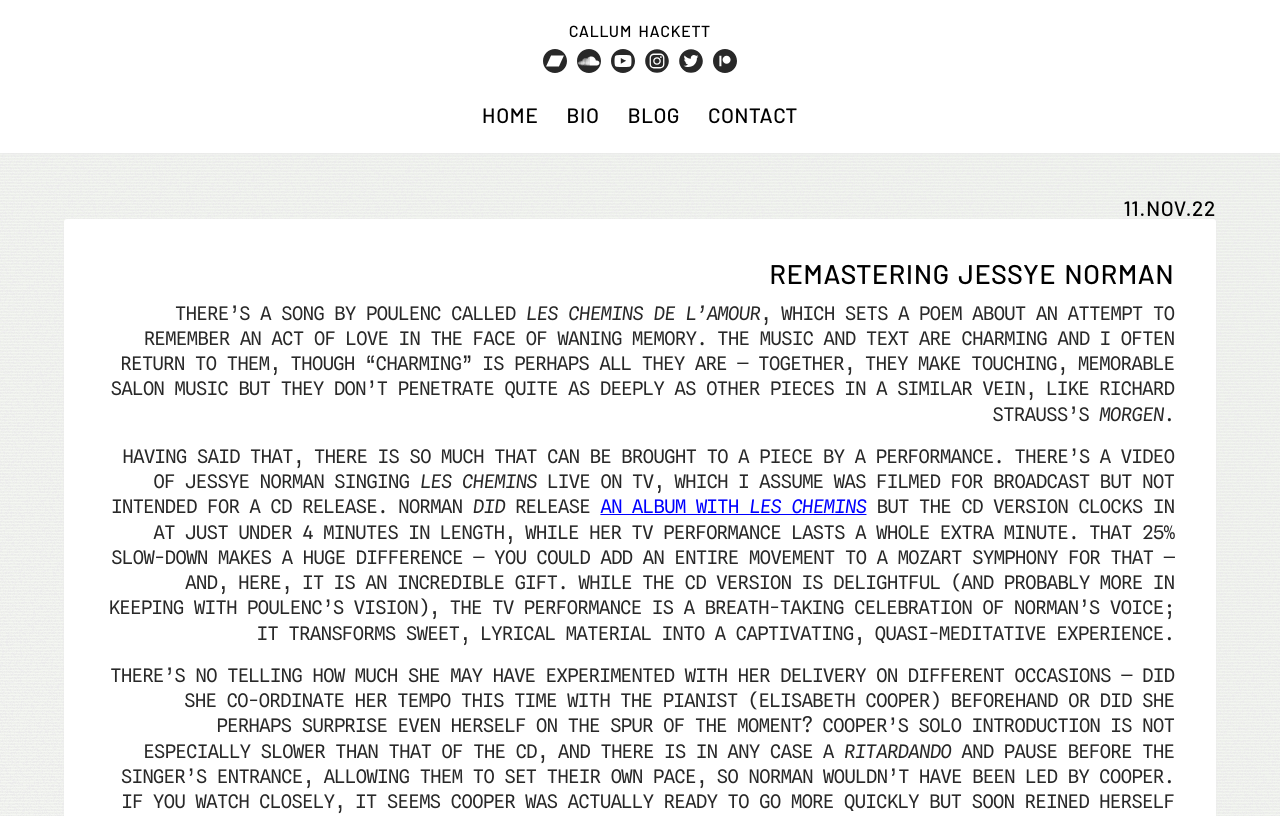
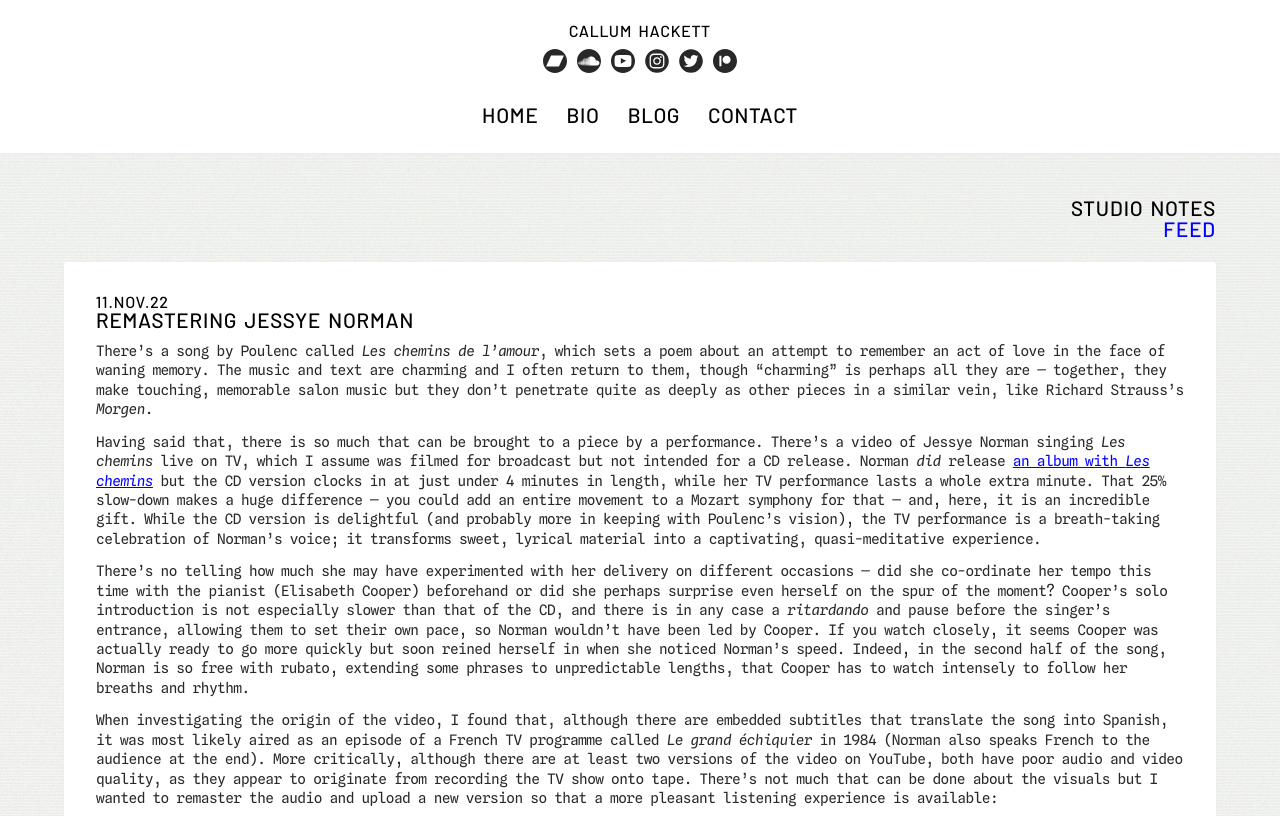
Before and after one commit to callumhackett/callumhackett.github.io, a Jekyll site: the page built from _posts/2022-11-11-jessye-norman-remastered.md, in a window 1280 px wide and 900 px high, cut to the strip 0-816 px from the top of the window. Built offline with Jekyll 4.4.1, drawn with Linux system fonts in a browser that asks for light colours.

Commit message:
added new feed link and page date logic

```diff
--- a/_layouts/page.html
+++ b/_layouts/page.html
@@ -1,15 +1,20 @@
 {% capture table-content %}
 <div id="metadata"> <!-- this appears to the left of the main body -->
-    <div>{%- if page.date -%}
-    {% include post_date.html %}
-    {%- else -%}
-    {{ page.title | smartify }}
+    {%- if page.id -%}
+    <div>Studio Notes</div>
+    <div id="feed-link"><a href="https://www.callumhackett.com/feed.xml">Feed</a></div>
     {%- endif -%}
-    {%- if page.feed-link -%}</div>
-    <div><a href="https://www.callumhackett.com/feed.xml">Feed</a></div>
+    {%- unless page.id -%}
+    <div>{{ page.title | smartify }}</div>
+    {%- endunless -%}
+    {%- if page.title == 'Studio Notes' -%}
+    <div id="feed-link"><a href="https://www.callumhackett.com/feed.xml">Feed</a></div>
     {%- endif -%}
 </div>
 <div id="page-content">
+    {%- if page.id -%}
+    <div id="post-date">{% include post_date.html %}</div>
+    {%- endif -%}
     {{ content | smartify }} <!-- this is the main body picked up from the markdown file -->
 </div>
 {% endcapture %}
```
Also changed, not shown: _posts/2022-11-11-jessye-norman-remastered.md (+1 -0 lines).
